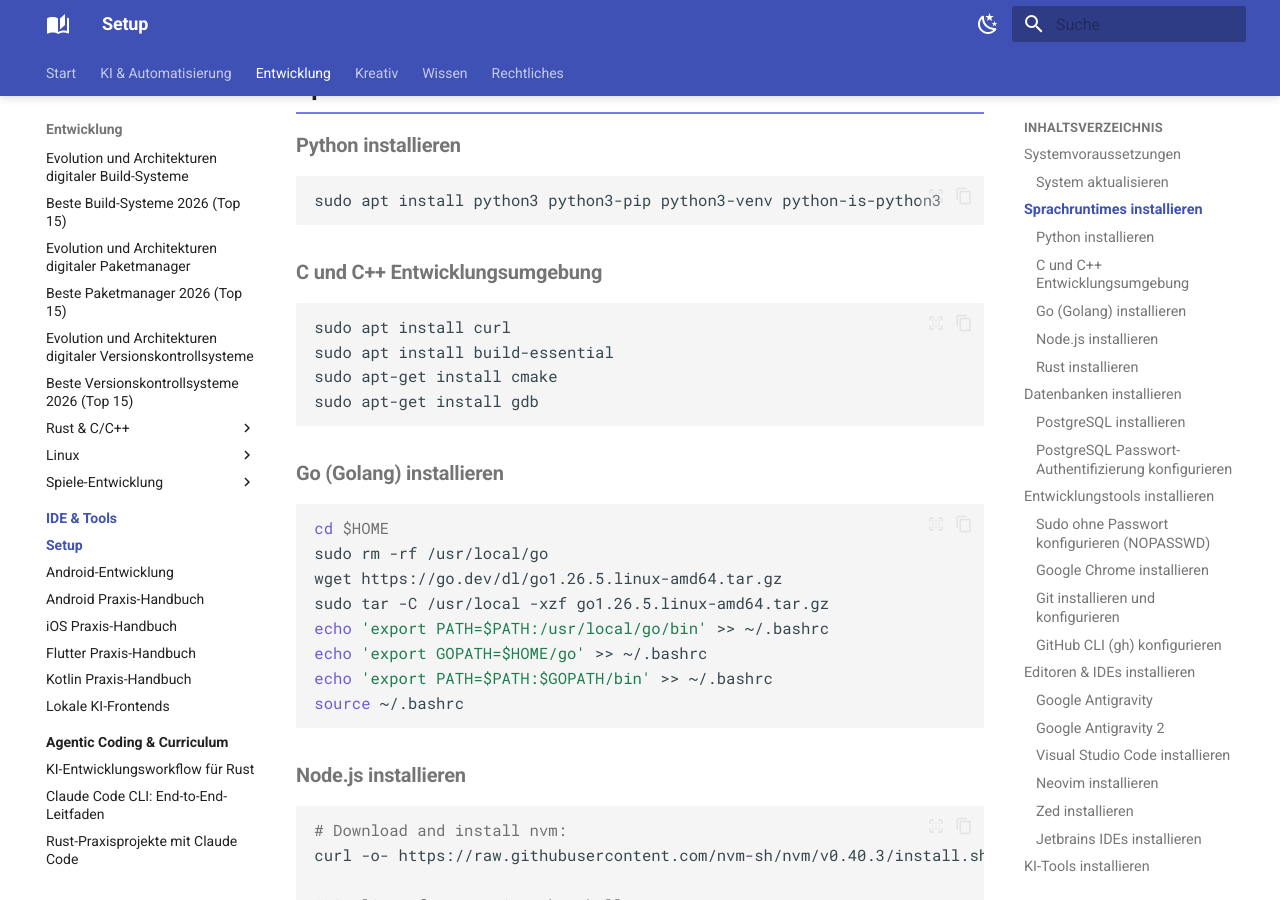
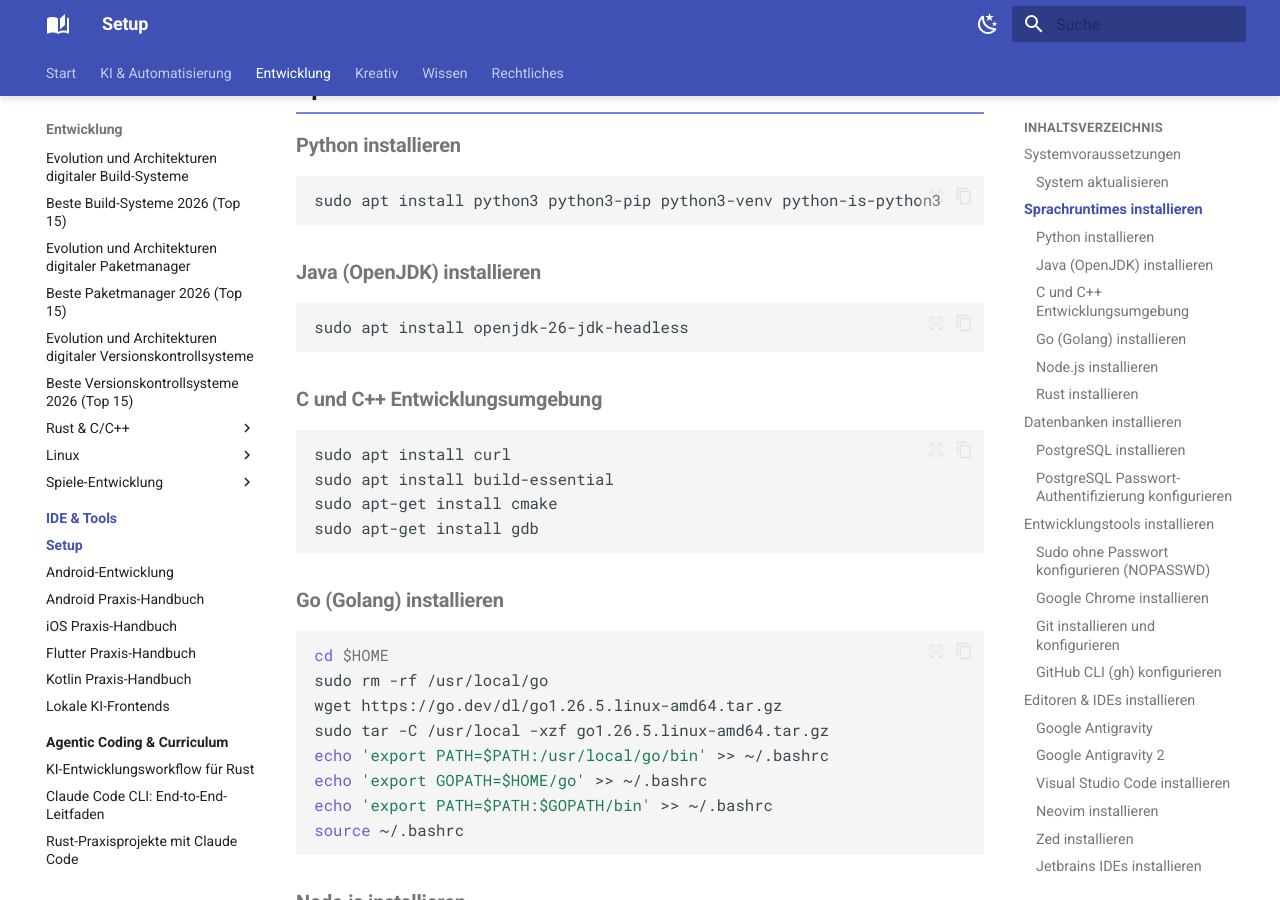
Before and after one commit to thorstenkloehn/dokument, an MkDocs documentation site: the page built from docs/entwicklung/ide/setup.md, in a window 1280 px wide and 900 px high, scrolled down 740 px. Built offline with MkDocs 1.6.1 and Material for MkDocs 9.7.7, drawn with Linux system fonts in a browser that asks for light colours.

Commit message:
docs: Java-Setup ergänzen und OpenJDK auf 26 anheben
- ide/setup.md: neuer Abschnitt "Java (OpenJDK) installieren" mit
  openjdk-26-jdk-headless für den Entwicklungsrechner
- infrastruktur/installation.md: openjdk-21-jre-headless -> openjdk-26-jre-headless
- infrastruktur/software.md: "OpenJDK 21 JRE Headless" -> "OpenJDK 26 JRE Headless"

Co-Authored-By: Claude Sonnet 5 <noreply@anthropic.com>
Claude-Session: https://claude.ai/code/session_01XbicVQsV3RBjRh6FxLWBUu

````diff
--- a/docs/entwicklung/ide/setup.md
+++ b/docs/entwicklung/ide/setup.md
@@ -27,7 +27,11 @@ sudo ubuntu-drivers install
 sudo apt install python3 python3-pip python3-venv python-is-python3
 ```
 
+### Java (OpenJDK) installieren
 
+```bash
+sudo apt install openjdk-26-jdk-headless
+```
 
 ### C und C++ Entwicklungsumgebung
 
````
Also changed, not shown: docs/entwicklung/infrastruktur/installation.md (+1 -1 lines), docs/entwicklung/infrastruktur/software.md (+1 -1 lines).
